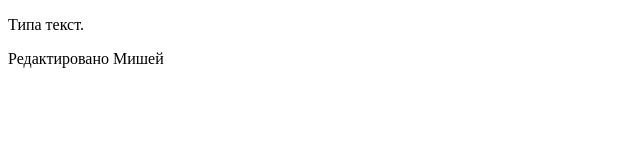
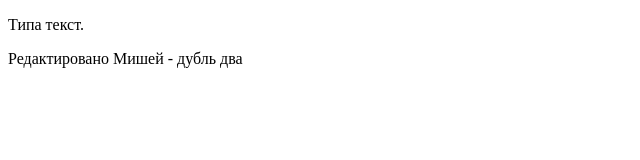
Before and after one commit to mlukyanov1980/firts, a plain HTML site: page index.html in a window 1280 px wide. Shown: the full height of the page, 0-640 px from the left. Drawn offline with Linux system fonts and the light colour scheme.

Commit message:
правка мишей

```diff
--- a/index.html
+++ b/index.html
@@ -9,7 +9,7 @@
 
     <div>
         <p>Типа текст.</p>
-        <p>Редактировано Мишей</p>
+        <p>Редактировано Мишей - дубль два</p>
     </div>
 
 </body>
```
